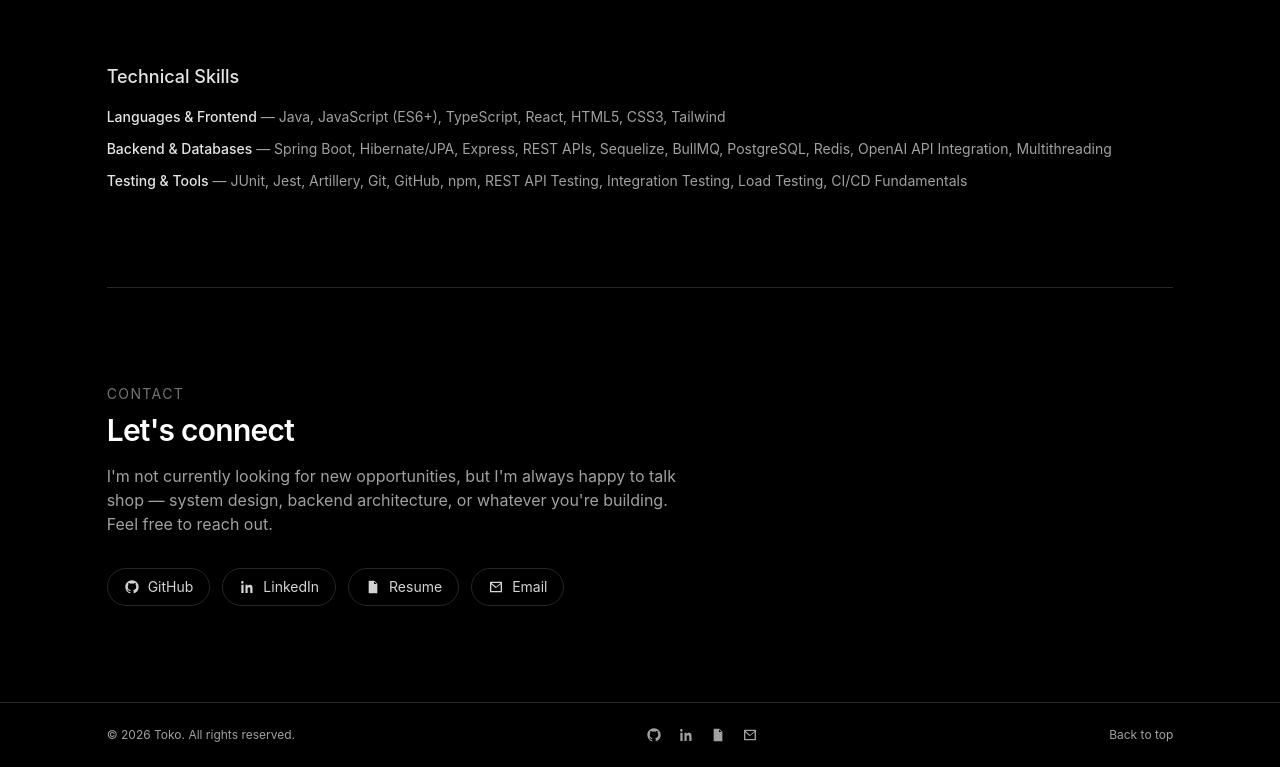
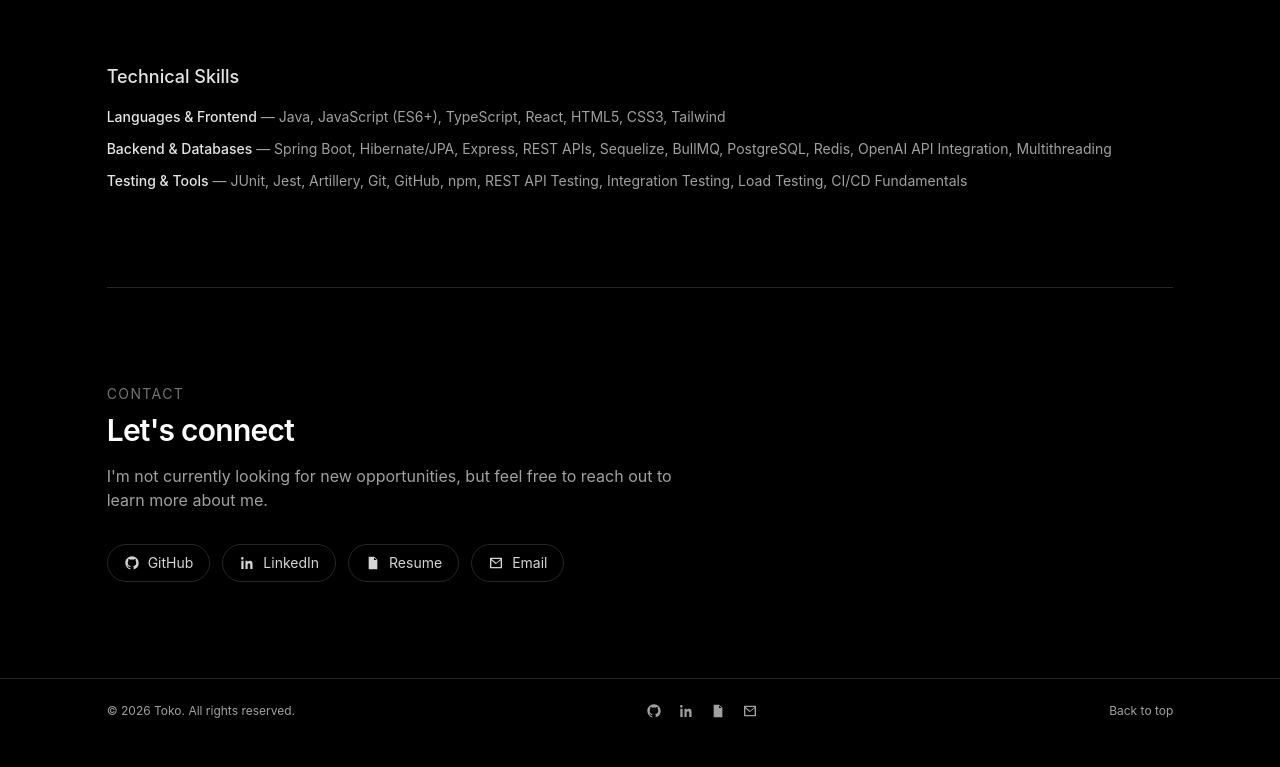
Before and after one commit to Tornikeigrok/personal-site, a React (Vite) app in the folder assignment1-ec-personal-site/: page / in a window 1280 px wide. Shown: the part 1971-2738 px from the top of the page. After the commit the page ends 2714 px from the top, so only its background shows below. Built offline with nearby package versions, Linux system fonts and the light colour scheme.

Commit message:
Update text

```diff
--- a/assignment1-ec-personal-site/src/pages/LandingPage.tsx
+++ b/assignment1-ec-personal-site/src/pages/LandingPage.tsx
@@ -195,9 +195,7 @@ export const LandingPage = () => {
         <p className="text-sm tracking-widest text-neutral-500 uppercase">Contact</p>
         <h2 className="mt-2 text-3xl font-semibold tracking-tight">Let&apos;s connect</h2>
         <p className="mt-4 max-w-xl text-neutral-400">
-          I&apos;m not currently looking for new opportunities, but I&apos;m always
-          happy to talk shop — system design, backend architecture, or
-          whatever you&apos;re building. Feel free to reach out.
+          I&apos;m not currently looking for new opportunities, but feel free to reach out to learn more about me.
         </p>
         <div className="mt-8 flex flex-wrap gap-3">
           {SOCIAL_LINKS.map(({ href, copy, label, icon }) => {
```
